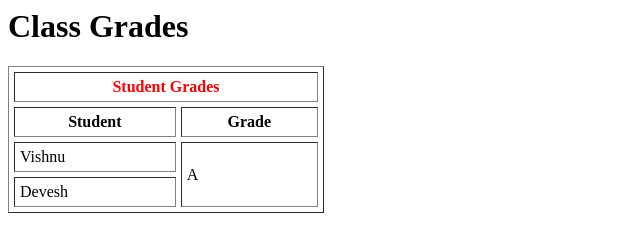
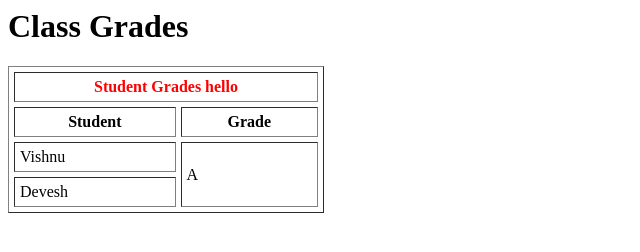
Before and after one commit to SayanGhosh009/2018202002, a plain HTML site: page index.html in a window 1280 px wide. Shown: the full height of the page, 0-640 px from the left. Drawn offline with Linux system fonts and the light colour scheme.

Commit message:
Update index.html

```diff
--- a/index.html
+++ b/index.html
@@ -1,7 +1,7 @@
 <TABLE BORDER=1 WIDTH="25%" CELLPADDING="5" CELLSPACING="5" ALIGN="left">
 	<h1>Class Grades</h1>
         <TR>
-		   <TD colspan=2 align='center'> <font color="red"><b>Student Grades</b></font>
+		   <TD colspan=2 align='center'> <font color="red"><b>Student Grades hello</b></font>
 		   </TD>
 	</TR>
 	<TR>
```
